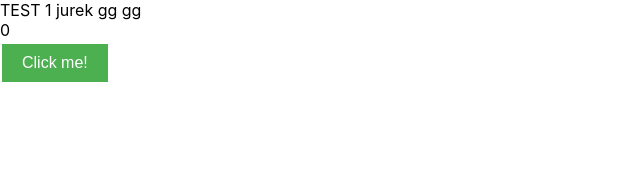
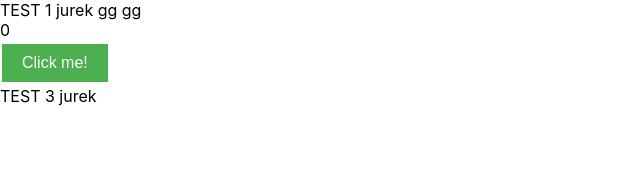
Before and after one commit to PatrykRomanowski/bookstore, a React (Create React App) app in the folder ksiegarnia/: page /test2 in a window 1280 px wide. Shown: the top 176 px of the page, without its empty margins (0-640 px from the left). Built offline with nearby package versions, Linux system fonts and the light colour scheme.

Commit message:
test 3 created

```diff
--- a/ksiegarnia/src/App.js
+++ b/ksiegarnia/src/App.js
@@ -2,12 +2,14 @@ import "./App.css";
 
 import TestComponent from "./Components/test";
 import Test2Component from "./Components/test2";
+import TestComponent3 from "./Components/test3";
 
 function App() {
   return (
     <div className="App">
       <TestComponent />
       <Test2Component />
+      <TestComponent3 />
     </div>
   );
 }
--- /dev/null
+++ b/ksiegarnia/src/Components/test3.js
@@ -0,0 +1,7 @@
+import React, { useState } from "react";
+
+const TestComponent3 = () => {
+    return <div> TEST 3  jurek</div>;
+  };
+
+  export default TestComponent3;
```
Also changed, not shown: ksiegarnia/package.json (+8 -6 lines).
